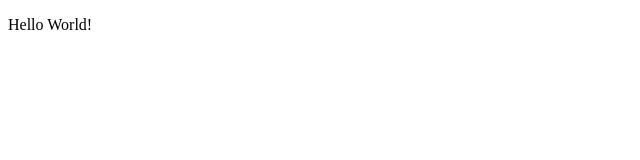
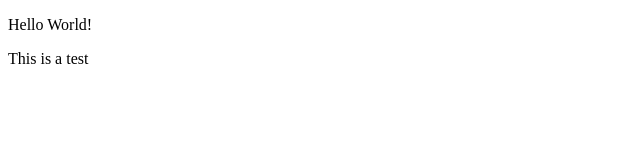
Before and after one commit to alkins22/git-test, a website: page index.html in a window 1280 px wide. Shown: the full height of the page, 0-640 px from the left. Drawn offline with Linux system fonts and the light colour scheme.

Commit message:
fourth commit

```diff
--- a/index.html
+++ b/index.html
@@ -7,6 +7,6 @@
 </head>
 <body>
     <p>Hello World!</p>
-
+    <p>This is a test</p>
 </body>
 </html>
```
Also changed, not shown: package.json (added, +24 -0 lines), 3 other files.
